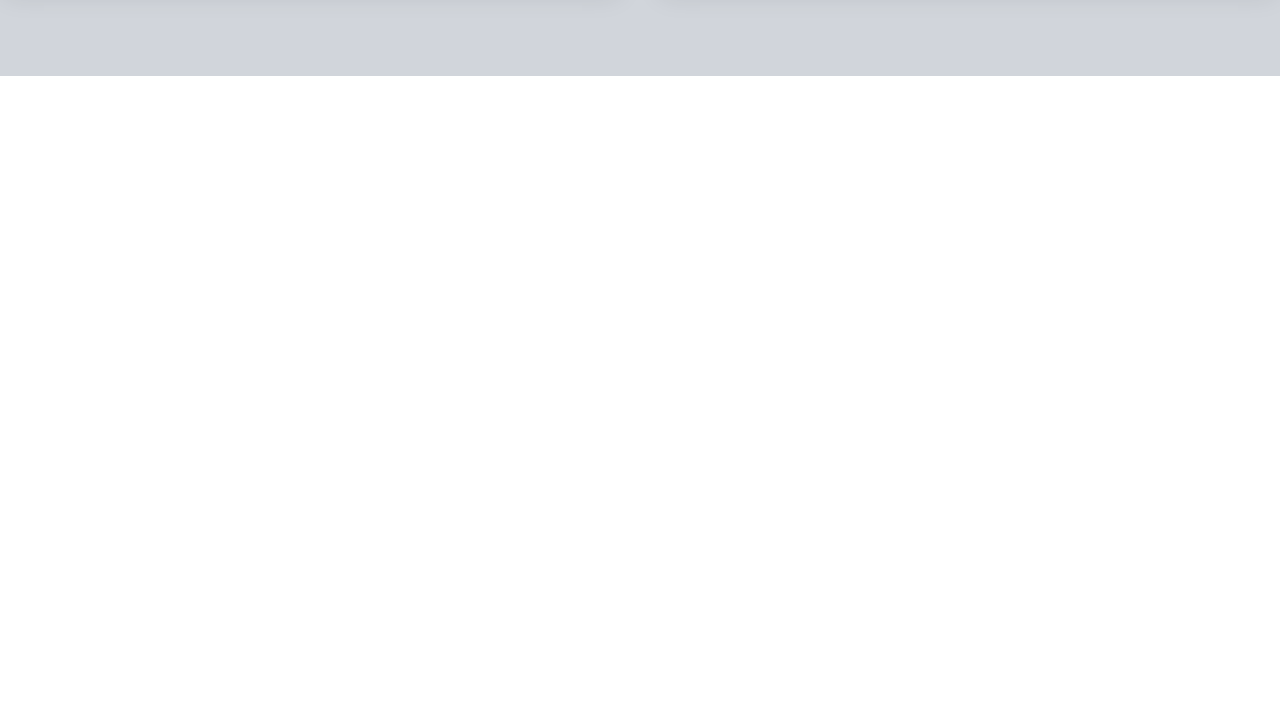
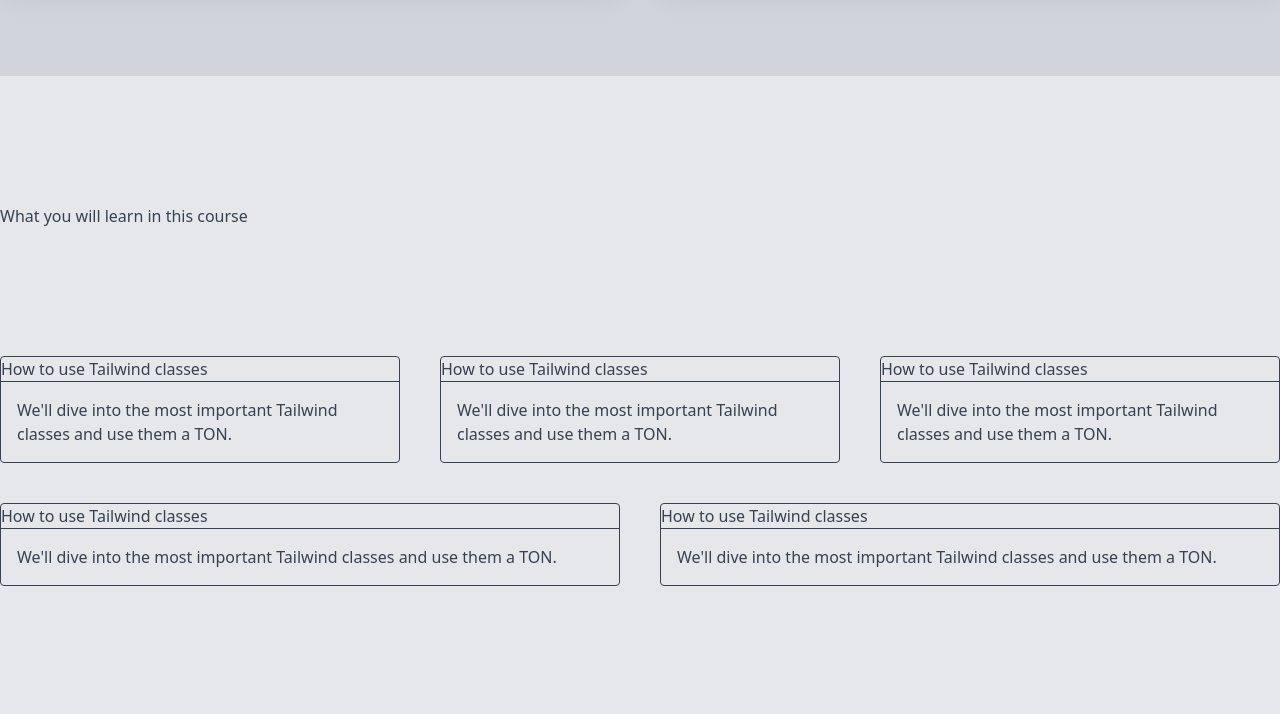
Before and after one commit to Amorem/beginner-tailwind-site, a website built with Parcel: page src/index.html in a window 1280 px wide. Shown: the part 2739-3453 px from the top of the page. Before the commit the page ends 2815 px from the top, so only its background shows below. Built offline with nearby package versions, Linux system fonts and the light colour scheme.

Commit message:
learn: Layout

```diff
--- a/src/index.html
+++ b/src/index.html
@@ -260,6 +260,52 @@
       </div>
     </div>
     <!-- What you will learn  -->
+    <div class="py-32 text-gray-700 bg-gray-200">
+      <div class="container px-6 mx-auto lg:px-0">
+        <!-- Header -->
+        <h2 class="mb-32">What you will learn in this course</h2>
+        <!-- Grid Area -->
+        <div class="grid grid-cols-6 gap-10">
+          <div class="col-span-2 border border-gray-700 rounded">
+            <h3 class="border-b border-gray-700 p4">
+              How to use Tailwind classes
+            </h3>
+            <p class="p-4">
+              We'll dive into the most important Tailwind classes and use them a
+              TON.
+            </p>
+          </div>
+          <div class="col-span-2 border border-gray-700 rounded">
+            <h3 class="border-b border-gray-700 p4">How to use Tailwind classes</h3>
+            <p class="p-4">
+              We'll dive into the most important Tailwind classes and use them a
+              TON.
+            </p>
+          </div>
+          <div class="col-span-2 border border-gray-700 rounded">
+            <h3 class="border-b border-gray-700 p4">How to use Tailwind classes</h3>
+            <p class="p-4">
+              We'll dive into the most important Tailwind classes and use them a
+              TON.
+            </p>
+          </div>
+          <div class="col-span-3 border border-gray-700 rounded">
+            <h3 class="border-b border-gray-700 p4">How to use Tailwind classes</h3>
+            <p class="p-4">
+              We'll dive into the most important Tailwind classes and use them a
+              TON.
+            </p>
+          </div>
+          <div class="col-span-3 border border-gray-700 rounded">
+            <h3 class="border-b border-gray-700 p4">How to use Tailwind classes</h3>
+            <p class="p-4">
+              We'll dive into the most important Tailwind classes and use them a
+              TON.
+            </p>
+          </divv>
+        </div>
+      </div>
+    </div>
     <!-- What we will build -->
     <!-- Pricing -->
     <!-- FAQ -->
```
